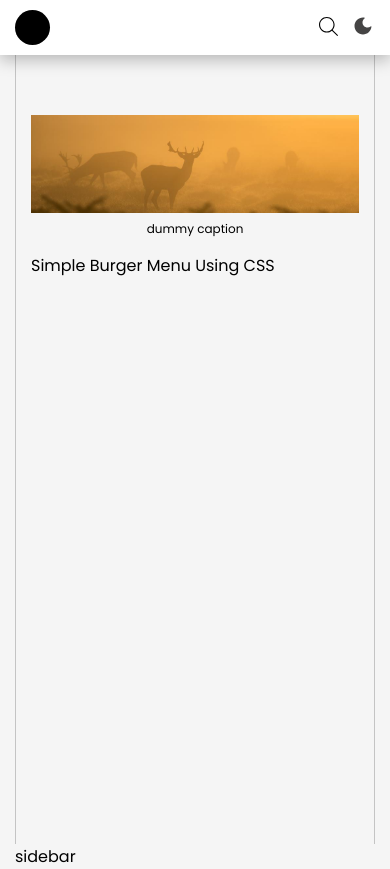
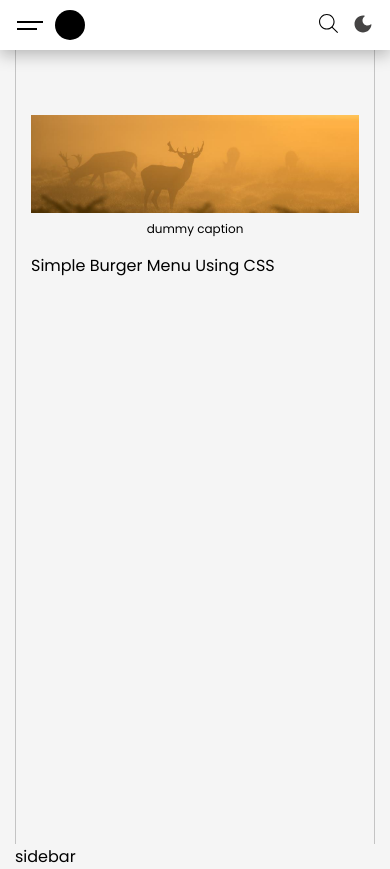
Before and after one commit to Colyail/Blog-Next-TailwindCSS-, a Next.js app: page /blog/simple-burger-menu-using-css in a window 390 px wide. Built offline with nearby package versions, Linux system fonts and the light colour scheme.

Commit message:
navbar mobile close icon

```diff
--- a/src/components/Navbar/Navbar.module.scss
+++ b/src/components/Navbar/Navbar.module.scss
@@ -12,6 +12,7 @@
     height: 50px;
     border-radius: 50%;
     background: $black;
+    display: block;
 }
 
 .navbar {
@@ -36,6 +37,7 @@
     position: relative;
     align-items: center;
     cursor: pointer;
+
     button {
         height: auto;
         width: 25px;
@@ -57,12 +59,13 @@
 
 @include mobile {
     .logo {
-        width: 35px;
-        height: 35px;
+        width: 30px;
+        height: 30px;
     }
 
     .search_icon_wrapper {
         width: auto;
+
         input {
             height: 35px;
         }
@@ -83,3 +86,58 @@
         transform: translateY(-110%);
     }
 }
+
+.mobileBurgerToggle {
+    display: none;
+
+    @include mobile {
+        display: block;
+        position: relative;
+        width: 30px;
+        height: 30px;
+        padding: 2px;
+        display: flex;
+        align-items: center;
+        justify-content: center;
+
+        span {
+            display: block;
+            width: 30px;
+            height: 2px;
+            background: $black;
+            position: relative;
+            top: -3px;
+            transition: all 0.5s ease-in-out;
+
+            &::before {
+                transition: all 0.5s ease-in-out;
+                content: '';
+                position: absolute;
+                width: 75%;
+                height: 2px;
+                background: $black;
+                left: 0;
+                display: block;
+            }
+
+            &::before {
+                top: 7px;
+            }
+        }
+
+        &__close {
+            span {
+                transform: rotate(135Deg);
+                transform-origin: center center;
+                top: 2px;
+
+                &::before {
+                    transform: rotate(-270Deg);
+                    transform-origin: center center;
+                    top: 0px;
+                    width: 100%;
+                }
+            }
+        }
+    }
+}
--- a/src/components/Navbar/SimpleNavbar.tsx
+++ b/src/components/Navbar/SimpleNavbar.tsx
@@ -5,13 +5,28 @@ import { THEME_ICONS } from "../../constants/appConstants";
 import { combineClasses, getTheme } from "../../utils/utils";
 import { ContainerWidths, THEMES } from "../../shared/enums";
 
-const SimpleNavbar = ({ container = ContainerWidths.DEFAULT, openSearch, scrolled = false, theme = THEMES.LIGHT, changeTheme }: any) => {
+const SimpleNavbar = ({
+  container = ContainerWidths.DEFAULT,
+  openSearch,
+  scrolled = false,
+  theme = THEMES.LIGHT,
+  changeTheme,
+  toggleSideMenu,
+  openSidebar = false
+}: any) => {
   return (
     <nav className={combineClasses(classes.navbar, classes.shadow, scrolled ? classes.hideNav : " ", theme === THEMES.DARK ? classes.dark : null, "py-10")}>
       <div className={combineClasses(classes.navbar__container, container, "px-15")}>
-        <Link href="/">
-          <a className={classes.logo}></a>
-        </Link>
+        <div className="d-flex align-center">
+          <div
+            className={combineClasses(classes.mobileBurgerToggle, "mr-10", openSidebar ? classes.mobileBurgerToggle__close : ' ')}
+            onClick={() => toggleSideMenu()}>
+            <span></span>
+          </div>
+          <Link href="/">
+            <a className={classes.logo}></a>
+          </Link>
+        </div>
 
         <div className="d-flex align-center">
           <div className={classes.search_icon_wrapper} onClick={() => openSearch()}>
```
Also changed, not shown: src/components/Navbar/index.tsx (+13 -0 lines).
